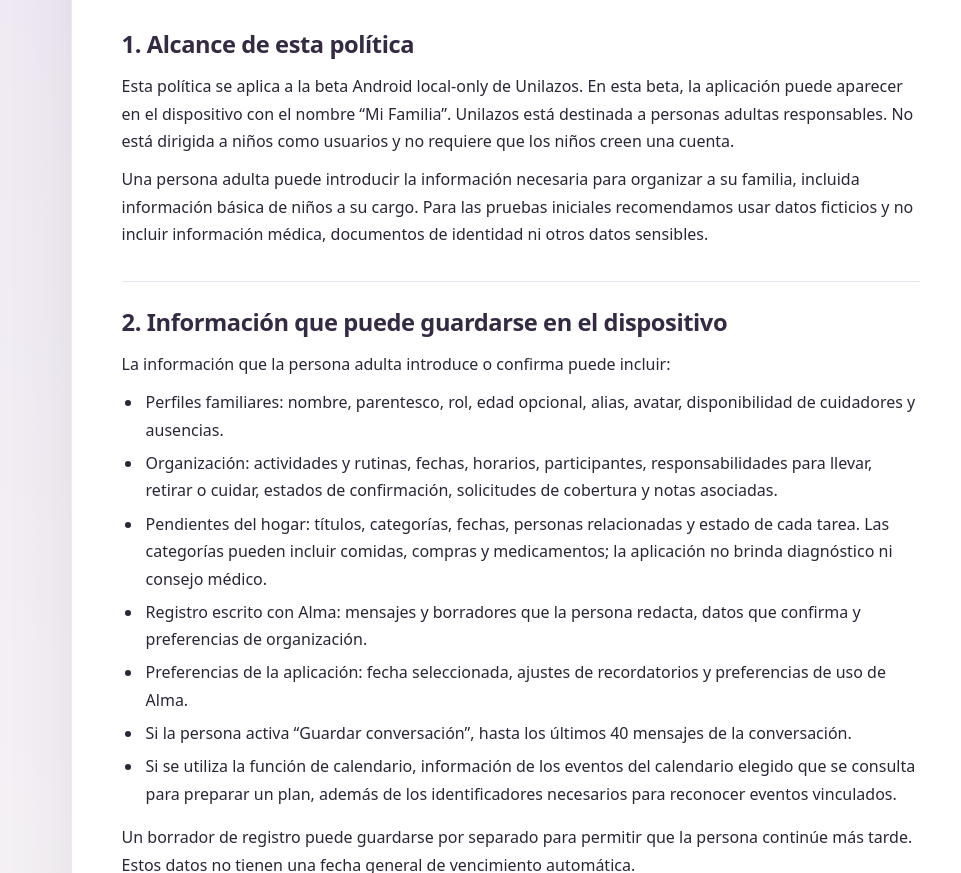
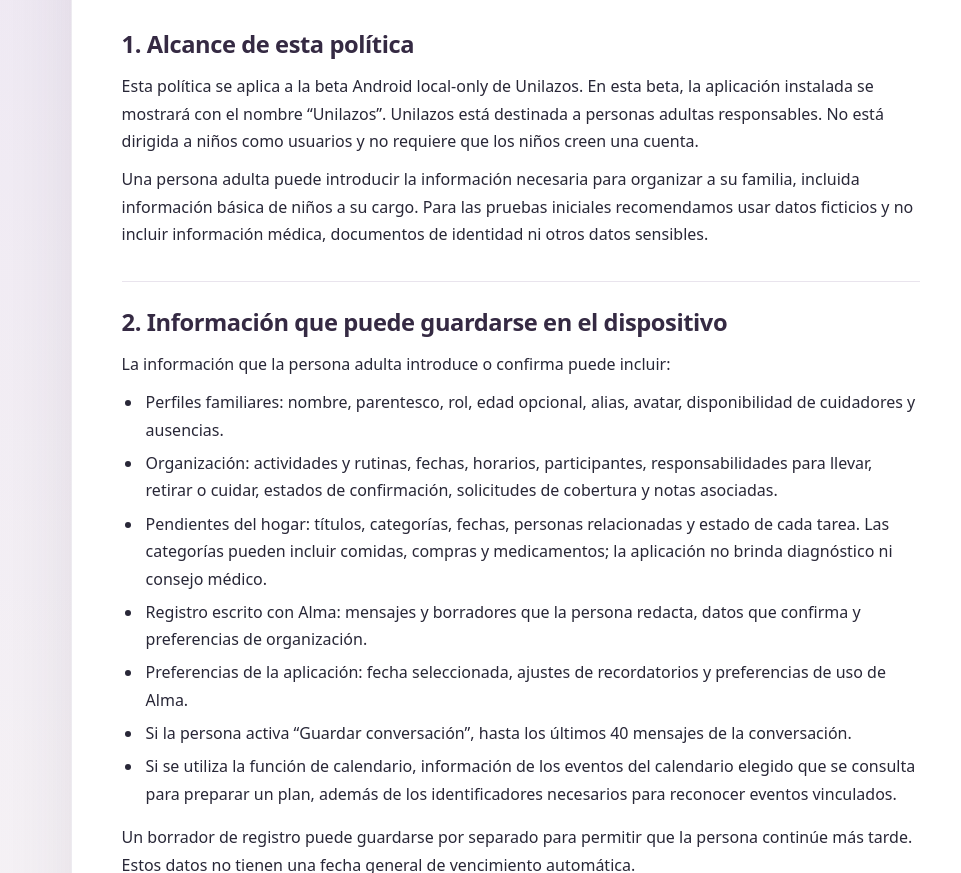
Before and after one commit to jesscasts/unilazos-privacy, a plain HTML site: page index.html in a window 1280 px wide. Shown: the part 1093-1966 px from the top of the page, without its empty margins (119-1080 px from the left). Drawn offline with Linux system fonts and the light colour scheme.

Commit message:
docs: align privacy policy app display name

```diff
--- a/index.html
+++ b/index.html
@@ -186,7 +186,7 @@
       <article>
         <section id="alcance">
           <h2>1. Alcance de esta política</h2>
-          <p>Esta política se aplica a la beta Android local-only de Unilazos. En esta beta, la aplicación puede aparecer en el dispositivo con el nombre “Mi Familia”. Unilazos está destinada a personas adultas responsables. No está dirigida a niños como usuarios y no requiere que los niños creen una cuenta.</p>
+          <p>Esta política se aplica a la beta Android local-only de Unilazos. En esta beta, la aplicación instalada se mostrará con el nombre “Unilazos”. Unilazos está destinada a personas adultas responsables. No está dirigida a niños como usuarios y no requiere que los niños creen una cuenta.</p>
           <p>Una persona adulta puede introducir la información necesaria para organizar a su familia, incluida información básica de niños a su cargo. Para las pruebas iniciales recomendamos usar datos ficticios y no incluir información médica, documentos de identidad ni otros datos sensibles.</p>
         </section>
 
```
